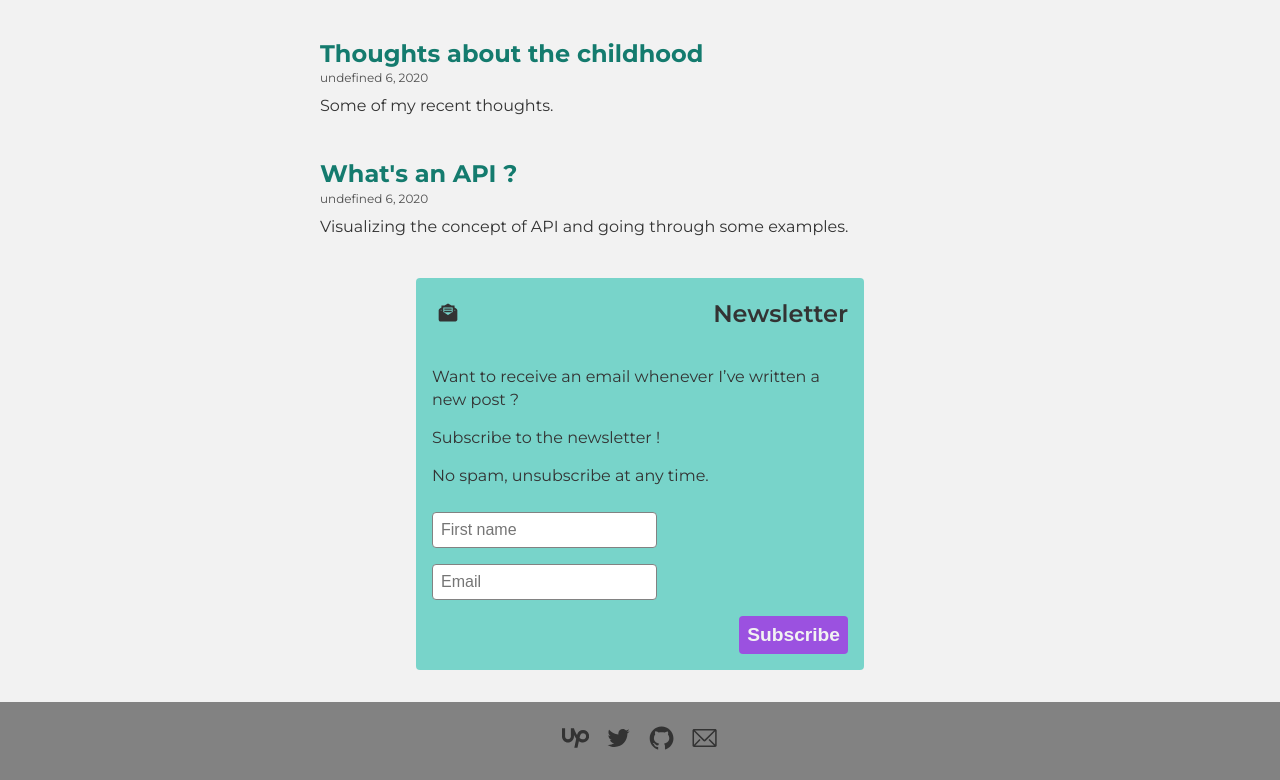
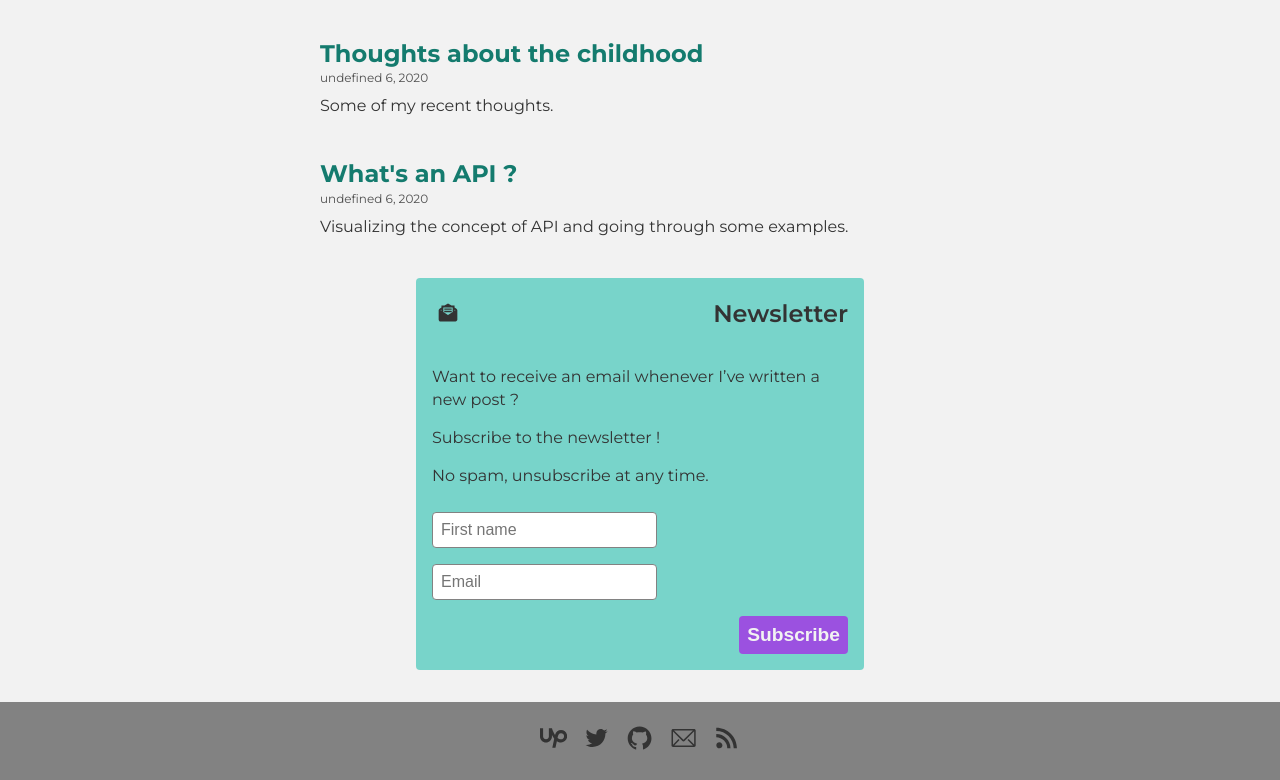
Before and after one commit to yanns1/personal-site, a Gatsby site: page /blog in a window 1280 px wide. Shown: the part 952-1732 px from the top of the page. Built offline with nearby package versions, Linux system fonts and the light colour scheme; Gatsby itself is replaced by a stand-in of ours; some packages are replaced by stand-ins of ours.

Commit message:
Add RSS feed + Format

```diff
--- a/gatsby-config.js
+++ b/gatsby-config.js
@@ -1,6 +1,7 @@
 module.exports = {
   siteMetadata: {
     title: `Yann Salmon`,
+    description: `Yann's personal site`,
     siteUrl: `https://yannsalmon.netlify.app`,
   },
   plugins: [
@@ -70,7 +71,55 @@ module.exports = {
     //     //trackingId: `ADD YOUR TRACKING ID HERE`,
     //   },
     // },
-    // `gatsby-plugin-feed`,
+    {
+      resolve: `gatsby-plugin-feed`,
+      options: {
+        query: `
+          {
+            site {
+              siteMetadata {
+                title
+                description
+                siteUrl
+              }
+            }
+          }
+        `,
+        feeds: [
+          {
+            serialize: ({ query: { site, allMdx } }) => {
+              return allMdx.edges.map((edge) => ({
+                ...edge.node.frontmatter,
+                url: site.siteMetadata.siteUrl + edge.node.fields.slug,
+                guid: site.siteMetadata.siteUrl + edge.node.fields.slug,
+              }));
+            },
+            query: `
+              {
+                allMdx(
+                  sort: { order: DESC, fields: [frontmatter___date] },
+                ) {
+                  edges {
+                    node {
+                      frontmatter {
+                        title
+                        description
+                        date
+                      }
+                      fields {
+                        slug
+                      }
+                    }
+                  }
+                }
+              }
+            `,
+            output: "/rss.xml",
+            title: "Yann's personal site RSS Feed",
+          },
+        ],
+      },
+    },
     // {
     //   resolve: `gatsby-plugin-manifest`,
     //   options: {
--- a/src/components/shared/layout.tsx
+++ b/src/components/shared/layout.tsx
@@ -15,6 +15,8 @@ import { ReactComponent as TwitterSvg } from "../../assets/twitter.svg";
 import { ReactComponent as GithubSvg } from "../../assets/github.svg";
 // @ts-ignore
 import { ReactComponent as EmailSvg } from "../../assets/email.svg";
+// @ts-ignore
+import { ReactComponent as RssSvg } from "../../assets/rss.svg";
 
 type NavProps = {
   navlinks: {
@@ -113,6 +115,9 @@ const Layout: React.FC<LayoutProps> = ({ location, children }) => {
             >
               <EmailSvg width="1.7rem" fill="currentColor" />
             </a>
+            <Link to="/rss.xml" title="RSS Feed">
+              <RssSvg width="1.7rem" fill="currentColor" />
+            </Link>
           </Contacts>
         </footer>
       </StyledLayout>
--- a/src/components/styled/Contacts.ts
+++ b/src/components/styled/Contacts.ts
@@ -2,7 +2,7 @@ import styled from "styled-components";
 
 const Contacts = styled.div`
   display: grid;
-  grid-template-columns: repeat(4, auto);
+  grid-template-columns: repeat(5, auto);
   column-gap: 1rem;
 
   a {
--- a/src/pages/blog.tsx
+++ b/src/pages/blog.tsx
@@ -92,8 +92,8 @@ const Blog: React.FC<PageProps<DataProps>> = ({ data, location }) => {
       title: nodeObj.node.frontmatter.title,
       date: nodeObj.node.frontmatter.date,
       description: nodeObj.node.frontmatter.description,
-    })
-  })
+    });
+  });
 
   const [searchVal, setSearchVal] = useState("");
   const [selectedTags, setSelectedTags] = useState<string[]>([]);
--- a/src/utils/helpers.ts
+++ b/src/utils/helpers.ts
@@ -34,16 +34,26 @@ type FrontmatterData = {
   title: string;
   date: string | null;
   description: string | null;
-}
+};
 
-export const checkFrontmatterData = ({ title, date, description }: FrontmatterData): void | never => {
+export const checkFrontmatterData = ({
+  title,
+  date,
+  description,
+}: FrontmatterData): void | never => {
   if (title === "") {
-    throw new Error("title is empty. It must have been forgotten in the post frontmatter.")
+    throw new Error(
+      "title is empty. It must have been forgotten in the post frontmatter."
+    );
   }
   if (date === null) {
-    throw new Error("date is null. It must have been forgotten in the post frontmatter.")
+    throw new Error(
+      "date is null. It must have been forgotten in the post frontmatter."
+    );
   }
   if (description === null) {
-    throw new Error("description is null. It must have been forgotten in the post frontmatter.")
+    throw new Error(
+      "description is null. It must have been forgotten in the post frontmatter."
+    );
   }
-}
+};
```
Also changed, not shown: src/components/mdx/Code.tsx (+6 -3 lines), src/templates/post.tsx (+7 -3 lines), src/assets/rss.svg (added).
